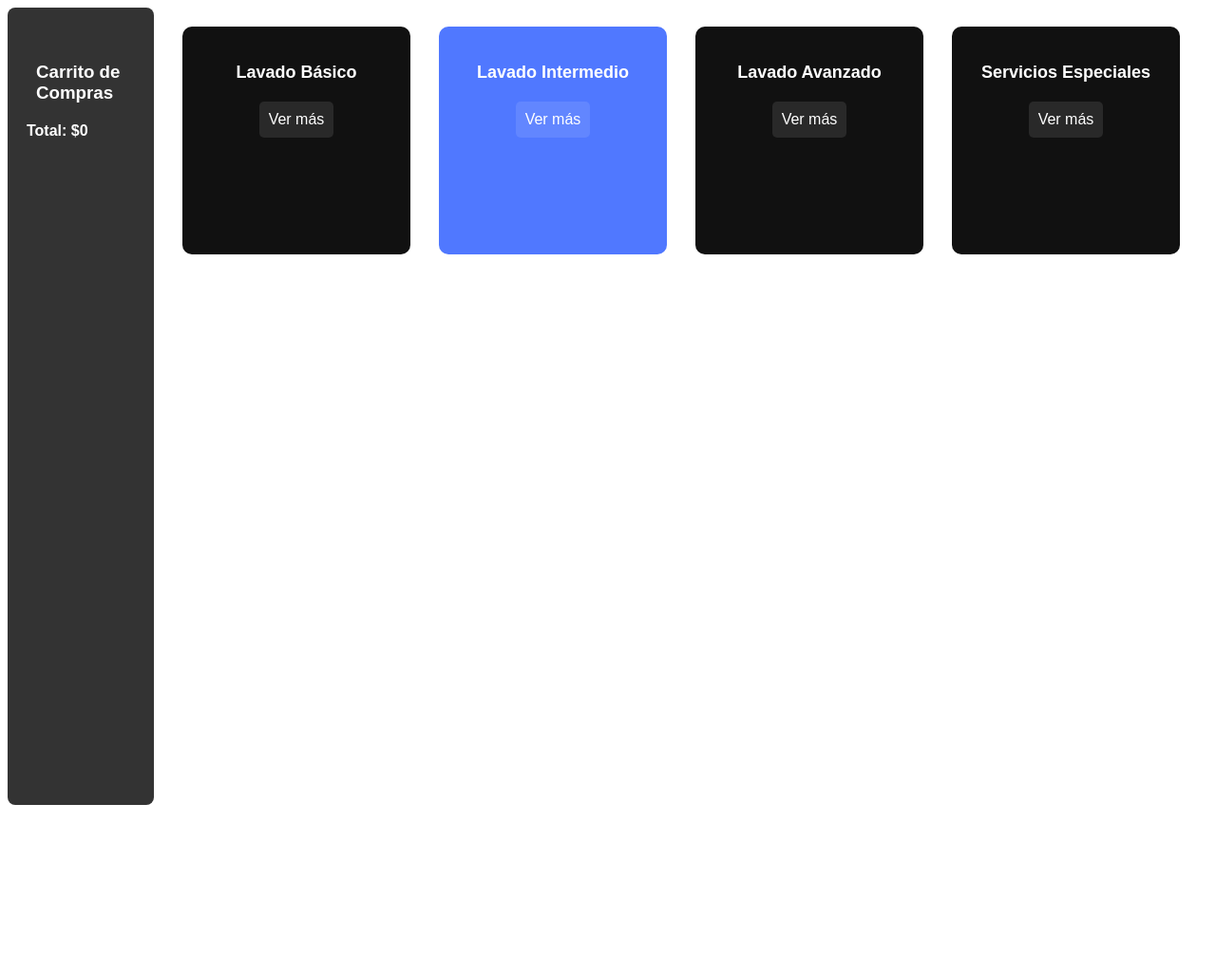
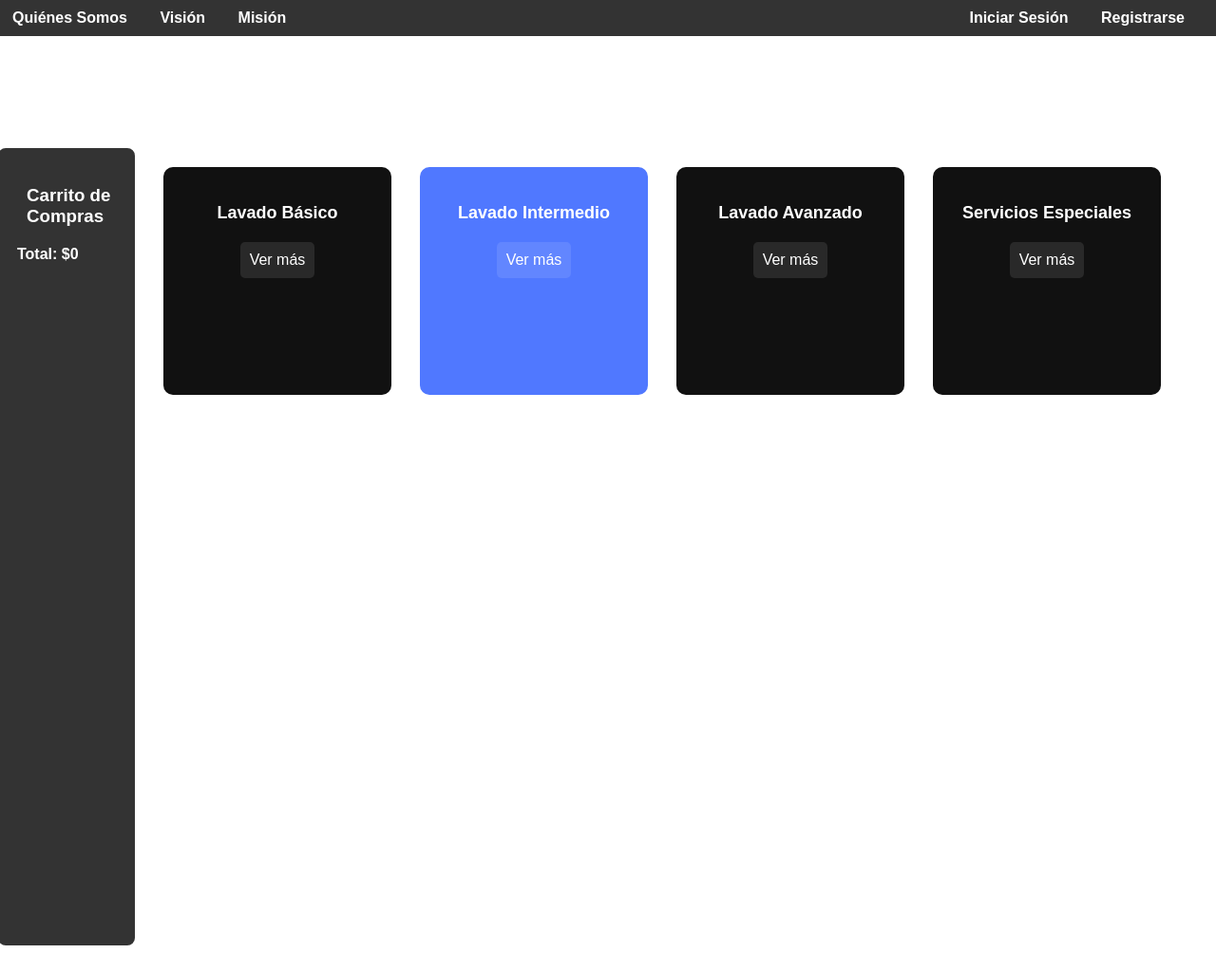
Before and after one commit to Jordanizquierdo/advanDetailing2.0, a Django app: page / in a window 1280 px wide. Shown: the whole page at 95% size. Before the commit the page ends 856 px from the top, so only its background shows below. Run offline with Django 3.2, Linux system fonts and the light colour scheme.

Commit message:
add-top-bar
se agrego la barra superior

```diff
--- a/static/css/index.css
+++ b/static/css/index.css
@@ -1,7 +1,52 @@
-/* Estilos de la Barra Lateral */
-body{
+/* Estilos Generales */
+body {
     font-family: Arial, sans-serif;
   }
+
+  /* Barra Superior */
+  .topbar {
+    background-color: #333;
+    color: #FFF;
+    padding: 10px 20px;
+    display: flex;
+    align-items: center;
+    justify-content: space-between;
+    position: sticky;
+    top: 0;
+    z-index: 10;
+    margin-left: -30px;
+    margin-top: -10px;
+    margin-right: -10px;
+  }
+
+  .topbar-content {
+    display: flex;
+    justify-content: space-between;
+    width: 100%;
+  }
+
+  .topbar-links a,
+  .topbar-auth a {
+    color: #FFF;
+    text-decoration: none;
+    margin: 0 15px;
+    font-weight: bold;
+    transition: color 0.3s;
+  }
+
+  .topbar-links a:hover,
+  .topbar-auth a:hover {
+    color: #00AEEF;
+  }
+
+  /* Contenedor Principal */
+  .main-container {
+    display: flex;
+    padding: 20px;
+    margin-top: 100px; /* Espacio para la barra superior */
+  }
+
+  /* Barra Lateral de Carrito */
   .slicebar {
     background-color: #333;
     color: #FFF;
@@ -10,18 +55,12 @@ body{
     padding: 20px;
     border-radius: 8px;
     transition: width 0.3s;
+    margin-left: -30px;
+
   }
 
   .slicebar.collapsed {
     width: 50px;
-}
-
-.toggle-btn {
-    background: none;
-    border: none;
-    color: #FFF;
-    cursor: pointer;
-    font-size: 18px;
   }
 
   .slicebar-title {
--- a/static/js/script.js
+++ b/static/js/script.js
@@ -128,8 +128,3 @@ function clearCart() {
   cart = [];
   updateCartSidebar();
 }
-
-function toggleSidebar() {
-    const sidebar = document.getElementById("sidebar");
-    sidebar.classList.toggle("collapsed");
-}
--- a/templates/app1/index.html
+++ b/templates/app1/index.html
@@ -9,13 +9,25 @@
   <script src="{% static 'js/script.js' %}" defer></script>
 </head>
 <body>
+  <!-- Barra Superior -->
+  <div class="topbar">
+    <div class="topbar-content">
+      <div class="topbar-links">
+        <a href="#quienes-somos">Quiénes Somos</a>
+        <a href="#vision">Visión</a>
+        <a href="#mision">Misión</a>
+      </div>
+      <div class="topbar-auth">
+        <a href="#iniciar-sesion">Iniciar Sesión</a>
+        <a href="#registrarse">Registrarse</a>
+      </div>
+    </div>
+  </div>
+
   <!-- Contenedor Principal -->
-  <div style="display: flex;">
+  <div class="main-container">
     <!-- Barra Lateral de Carrito -->
     <div class="slicebar" id="sidebar">
-      <button class="toggle-btn" onclick="toggleSidebar()">
-        <i class="fa fa-chevron-left"></i>
-      </button>
       <h3 class="slicebar-title">
         <i class="fa fa-shopping-cart slicebar-icon"></i> Carrito de Compras
       </h3>
@@ -26,7 +38,7 @@
     </div>
 
     <!-- Contenido Principal -->
-    <div style="flex: 1; padding: 20px;">
+    <div class="content" style="flex: 1; padding: 20px;">
       <!-- Cuadros de Servicios -->
       <div class="services">
         <div class="service" id="lavado-basico">
```
Also changed, not shown: other parts of static/css/index.css (+42 -43 lines). Lines whose indentation alone changed are shown as unchanged.
